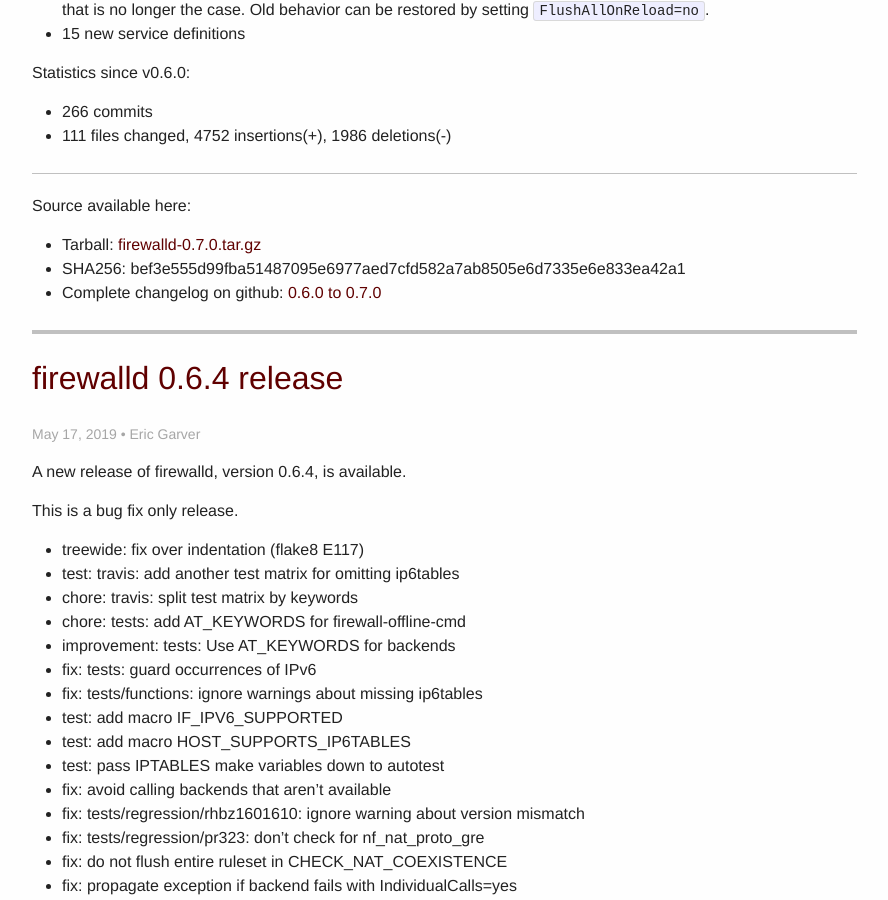
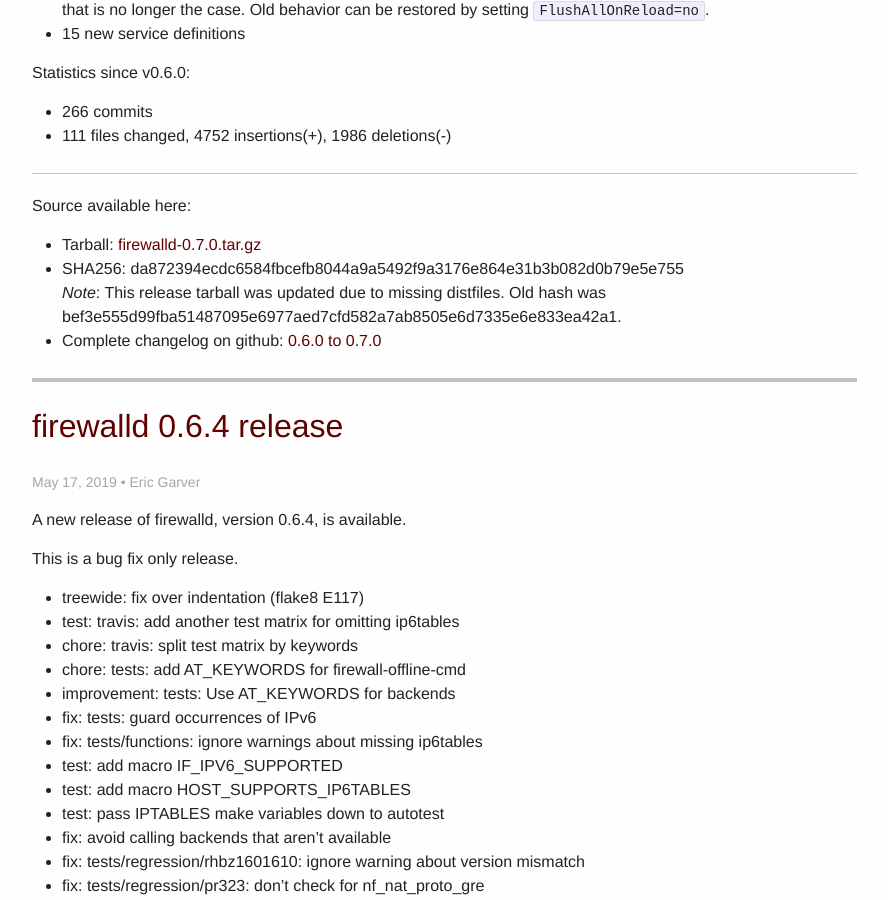
Before and after one commit to firewalld/firewalld.github.io, a Jekyll site: the page built from blog/index.html, in a window 1280 px wide and 900 px high, scrolled down 781 px. Shown: the whole window, without its empty margins (38-926 px from the left). Built offline with Jekyll 4.4.1, drawn with Linux system fonts in a browser that asks for light colours; the list of posts is cut into pages by our own code.

Commit message:
blog: update release 0.7.0 post

```diff
--- a/blog/_posts/2019-06-11-firewalld-0-7-0-release.md
+++ b/blog/_posts/2019-06-11-firewalld-0-7-0-release.md
@@ -37,5 +37,7 @@
 Source available here:
 
  * Tarball: [firewalld-0.7.0.tar.gz](https://github.com/firewalld/firewalld/releases/download/v0.7.0/firewalld-0.7.0.tar.gz)
- * SHA256: bef3e555d99fba51487095e6977aed7cfd582a7ab8505e6d7335e6e833ea42a1
+ * SHA256: da872394ecdc6584fbcefb8044a9a5492f9a3176e864e31b3b082d0b79e5e755
+   *Note*: This release tarball was updated due to missing distfiles. Old hash
+   was bef3e555d99fba51487095e6977aed7cfd582a7ab8505e6d7335e6e833ea42a1.
  * Complete changelog on github: [0.6.0 to 0.7.0](https://github.com/firewalld/firewalld/compare/v0.6.0...v0.7.0)
```
